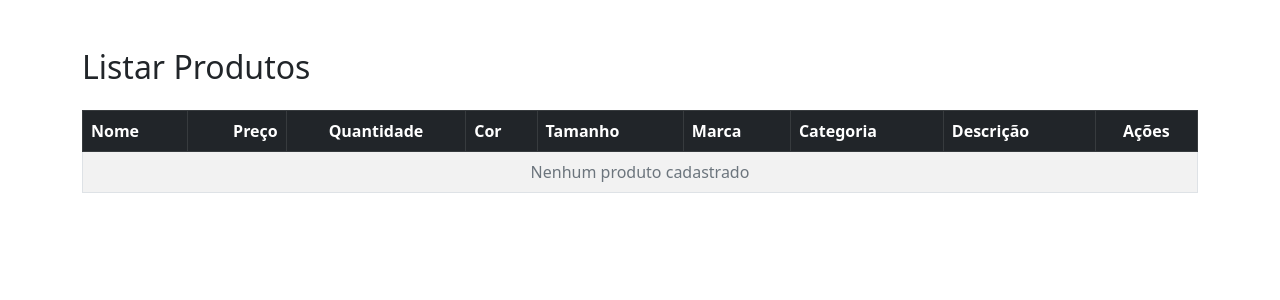
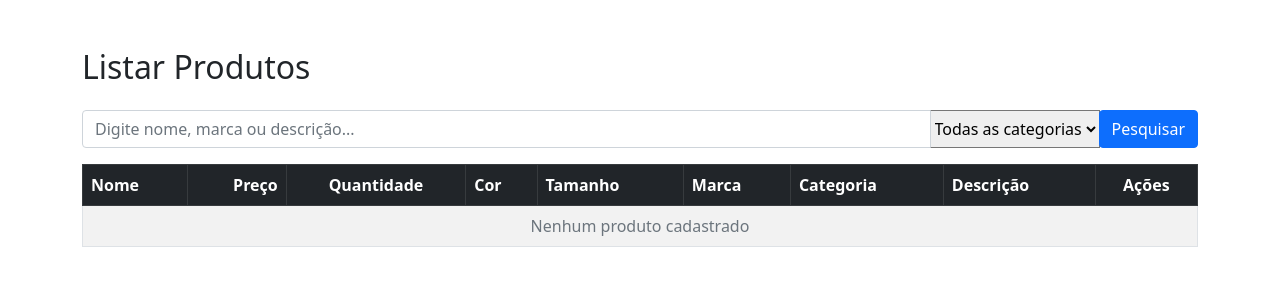
Before and after one commit to Joyce8900/SGO-EngII, a Django app: page /produtos/listar_produtos/ in a window 1280 px wide. Shown: the top 300 px of the page. Run offline with Django 5.2, Linux system fonts and the light colour scheme; data comes from the database, SQL or seed files in the repository; data that the repository does not hold is empty.

Commit message:
feat(pesquisar): implementado funcionalidade pesquisar produtos e categorias

```diff
--- a/sgo_systems/produtos/forms.py
+++ b/sgo_systems/produtos/forms.py
@@ -1,5 +1,6 @@
 from django import forms
 from .models import Produtos
+from .models import Categorias
 
 class ProdutoForm(forms.ModelForm):
     class Meta:
@@ -10,3 +11,19 @@ class ProdutoForm(forms.ModelForm):
             'descricao': 'Descrição',
             'preco': 'Preço',
         }
+
+class PesquisaProdutoForm(forms.Form):
+    termo = forms.CharField(
+        label="Buscar",
+        required=False,
+        widget=forms.TextInput(attrs={
+            'placeholder': 'Digite nome, marca ou descrição...',
+            'class': 'form-control'
+        })
+    )
+    categoria = forms.ModelChoiceField(
+        queryset=Categorias.objects.all(),
+        required=False,
+        label="Categoria",
+        empty_label="Todas as categorias"
+    )
--- a/sgo_systems/produtos/templates/listar_produtos.html
+++ b/sgo_systems/produtos/templates/listar_produtos.html
@@ -10,7 +10,23 @@
 <body>
   <div class="container mt-5">
     <h2 class="mb-4">Listar Produtos</h2>
-   <div class="table-responsive">
+  <div class="table-responsive">
+    <form method="GET" class="form-inline">
+    <div class="input-group mb-3">
+
+        {{ form.termo }}
+        {{form.categoria}}
+
+
+
+        <div class="input-group-append">
+            <button type="submit" class="btn btn-primary">
+                <i class="fas fa-search"></i> Pesquisar
+            </button>
+        </div>
+    </div>
+</form>
+
   <table class="table table-striped table-hover table-bordered">
     <thead class="table-dark">
       <tr>
--- a/sgo_systems/produtos/views.py
+++ b/sgo_systems/produtos/views.py
@@ -1,6 +1,9 @@
 from django.shortcuts import render, redirect
 from .forms import ProdutoForm
+from django.db.models import Q
 from .models import Produtos
+from .forms import PesquisaProdutoForm
+from .models import Categorias
 
 def cadastrar_produtos(request):
     if request.method == "POST":
@@ -16,8 +19,22 @@ def cadastrar_produtos(request):
 
 
 def listar_produtos(request):
-    produtos = Produtos.objects.all()
-    return render(request, "listar_produtos.html", {"produtos": produtos})
+    form = PesquisaProdutoForm(request.GET or None)
+    produtos = Produtos.objects.all().order_by('nome')
+    categoria = request.GET.get('categoria')
+    termo = request.GET.get('termo')
+    if termo:
+        produtos = produtos.filter(
+        Q(nome__icontains=termo) |
+        Q(marca__icontains=termo) |
+        Q(preco__icontains=termo)
+        )
+    if categoria:
+        produtos = produtos.filter(categoria=categoria)
+    return render(request, "listar_produtos.html", {
+        "produtos": produtos,
+        "form": form,
+    })
 
 def editar_produto(request, pk):
     produto = Produtos.objects.get(pk=pk)
```
